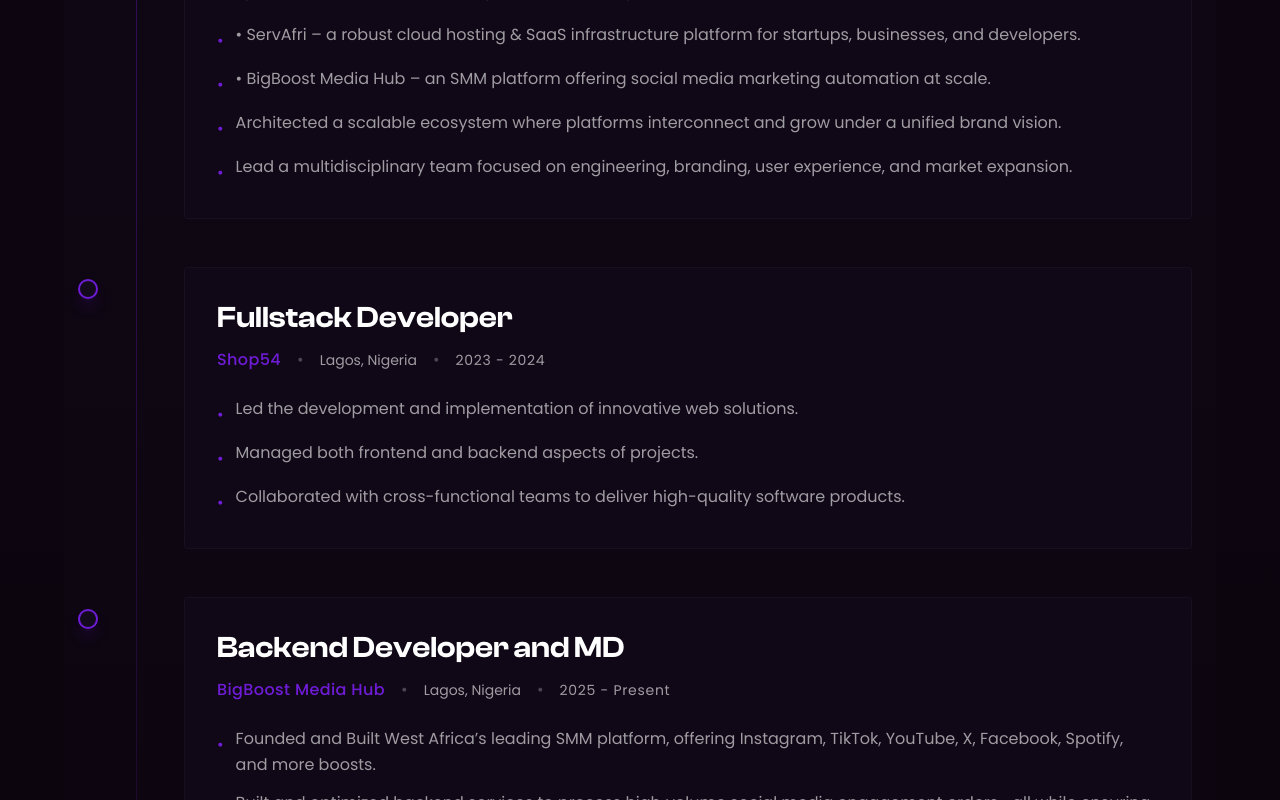
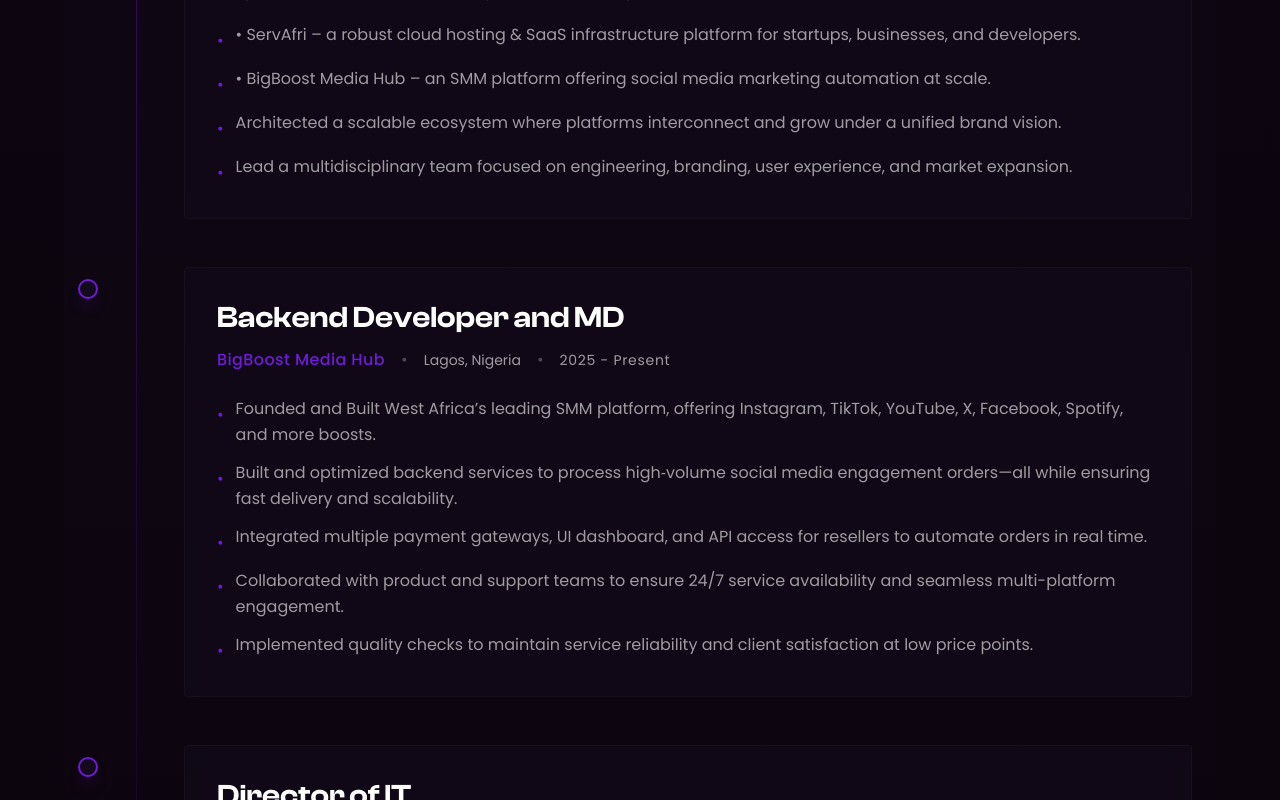
Before and after one commit to vobzzartt/myportfolio, a Next.js app: page / in a window 1280 px wide. Shown: the part 3702-4502 px from the top of the page. Built offline with nearby package versions, Linux system fonts and the light colour scheme.

Commit message:
Update experience.tsx

```diff
--- a/src/components/experience.tsx
+++ b/src/components/experience.tsx
@@ -42,17 +42,7 @@
                   "Lead a multidisciplinary team focused on engineering, branding, user experience, and market expansion."
                 ]
               },
-              {
-                title: "Fullstack Developer",
-                company: "Shop54",
-                location: "Lagos, Nigeria",
-                period: "2023 - 2024",
-                description: [
-                  "Led the development and implementation of innovative web solutions.",
-                  "Managed both frontend and backend aspects of projects.",
-                  "Collaborated with cross-functional teams to deliver high-quality software products.",
-                ]
-              },
+
               {
                 title: "Backend Developer and MD",
                 company: "BigBoost Media Hub",
```
